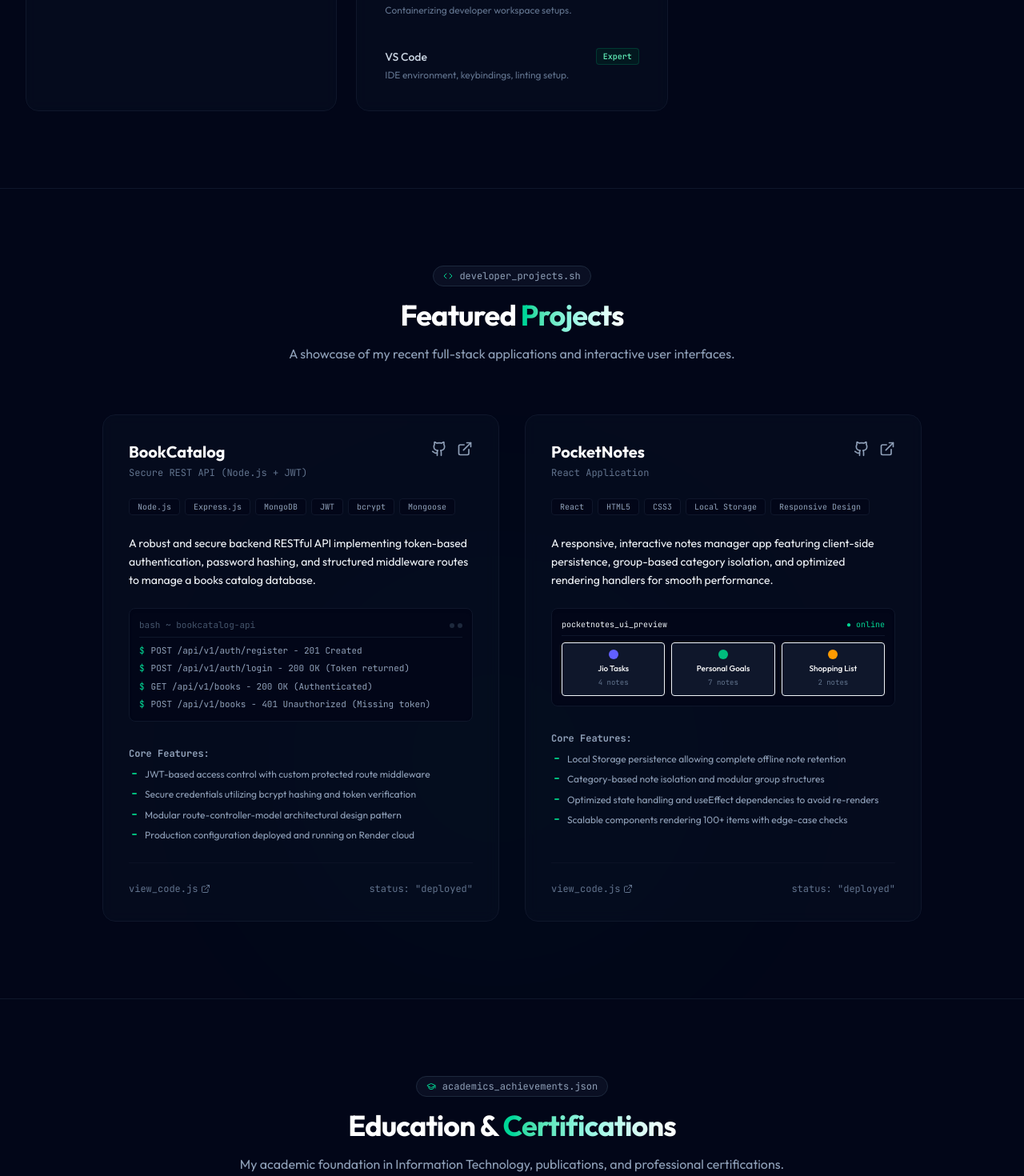
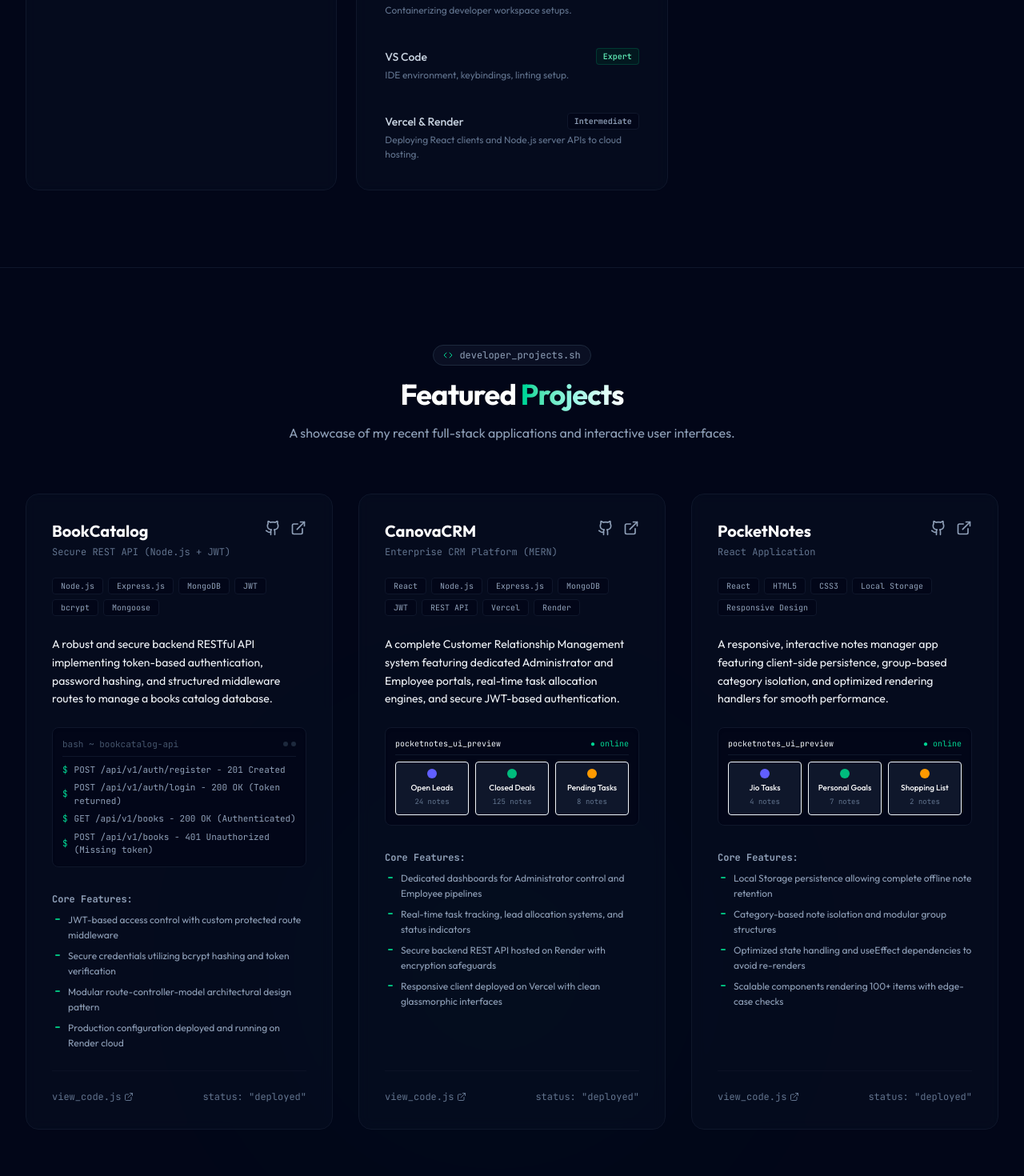
Before and after one commit to AyushJaiswal0122/Ayush_Jaiswal_Portfolio, a React (Vite) app in the folder Ayush_Jaiswal_Portfolio/: page / in a window 1280 px wide. Shown: the part 4920-6390 px from the top of the page at 80% size. Built offline with nearby package versions, Linux system fonts and the light colour scheme.

Commit message:
Updated CanovaCRM project and Skills

```diff
--- a/Ayush_Jaiswal_Portfolio/src/components/Projects.jsx
+++ b/Ayush_Jaiswal_Portfolio/src/components/Projects.jsx
@@ -26,6 +26,26 @@ export default function Projects() {
         'POST /api/v1/auth/login - 200 OK (Token returned)',
         'GET  /api/v1/books - 200 OK (Authenticated)',
         'POST /api/v1/books - 401 Unauthorized (Missing token)'
+      ]
+    },
+    {
+      title: 'CanovaCRM',
+      subtitle: 'Enterprise CRM Platform (MERN)',
+      desc: 'A complete Customer Relationship Management system featuring dedicated Administrator and Employee portals, real-time task allocation engines, and secure JWT-based authentication.',
+      github: 'https://github.com/AyushJaiswal0122/CanovaCRM',
+      demo: 'https://canova-crm-nine.vercel.app/',
+      tags: ['React', 'Node.js', 'Express.js', 'MongoDB', 'JWT', 'REST API', 'Vercel', 'Render'],
+      features: [
+        'Dedicated dashboards for Administrator control and Employee pipelines',
+        'Real-time task tracking, lead allocation systems, and status indicators',
+        'Secure backend REST API hosted on Render with encryption safeguards',
+        'Responsive client deployed on Vercel with clean glassmorphic interfaces'
+      ],
+      mockType: 'ui',
+      mockContent: [
+        { title: 'Open Leads', notes: 24, color: 'bg-indigo-500' },
+        { title: 'Closed Deals', notes: 125, color: 'bg-emerald-500' },
+        { title: 'Pending Tasks', notes: 8, color: 'bg-amber-500' }
       ]
     },
     {
@@ -72,7 +92,7 @@ export default function Projects() {
         </div>
 
         {/* Projects Cards Grid */}
-        <div className="grid grid-cols-1 lg:grid-cols-2 gap-8 max-w-5xl mx-auto">
+        <div className="grid grid-cols-1 md:grid-cols-2 lg:grid-cols-3 gap-8 max-w-7xl mx-auto">
           {projects.map((proj, idx) => (
             <div
               key={idx}
--- a/Ayush_Jaiswal_Portfolio/src/components/Skills.jsx
+++ b/Ayush_Jaiswal_Portfolio/src/components/Skills.jsx
@@ -41,8 +41,8 @@ export default function Skills() {
         { name: 'MySQL', level: 'Expert', desc: 'Query performance optimization from 20 to 3 min.' },
         { name: 'Schema Design', level: 'Expert', desc: 'Normalisation, indexing strategies, constraints.' },
         { name: 'Query Optimization', level: 'Expert', desc: 'Execution plans, query re-writing.' },
-        { name: 'MongoDB', level: 'Intermediate', desc: 'Document schemas, Aggregations.' },
-        { name: 'Mongoose', level: 'Intermediate', desc: 'MongoDB ODM modeling, validator hooks.' },
+        { name: 'MongoDB', level: 'Expert', desc: 'Document schemas, complex aggregations, database modeling for CRM.' },
+        { name: 'Mongoose', level: 'Expert', desc: 'MongoDB ODM modeling, validator hooks, data schemas.' },
         { name: 'Oracle', level: 'Basic', desc: 'Basic queries and administrative commands.' }
       ]
     },
@@ -65,7 +65,8 @@ export default function Skills() {
         { name: 'Postman', level: 'Expert', desc: 'API endpoint collections, automated tests.' },
         { name: 'Linux', level: 'Intermediate', desc: 'Bash scripting, log checks, system commands.' },
         { name: 'Docker', level: 'Intermediate', desc: 'Containerizing developer workspace setups.' },
-        { name: 'VS Code', level: 'Expert', desc: 'IDE environment, keybindings, linting setup.' }
+        { name: 'VS Code', level: 'Expert', desc: 'IDE environment, keybindings, linting setup.' },
+        { name: 'Vercel & Render', level: 'Intermediate', desc: 'Deploying React clients and Node.js server APIs to cloud hosting.' }
       ]
     }
   ];
```
